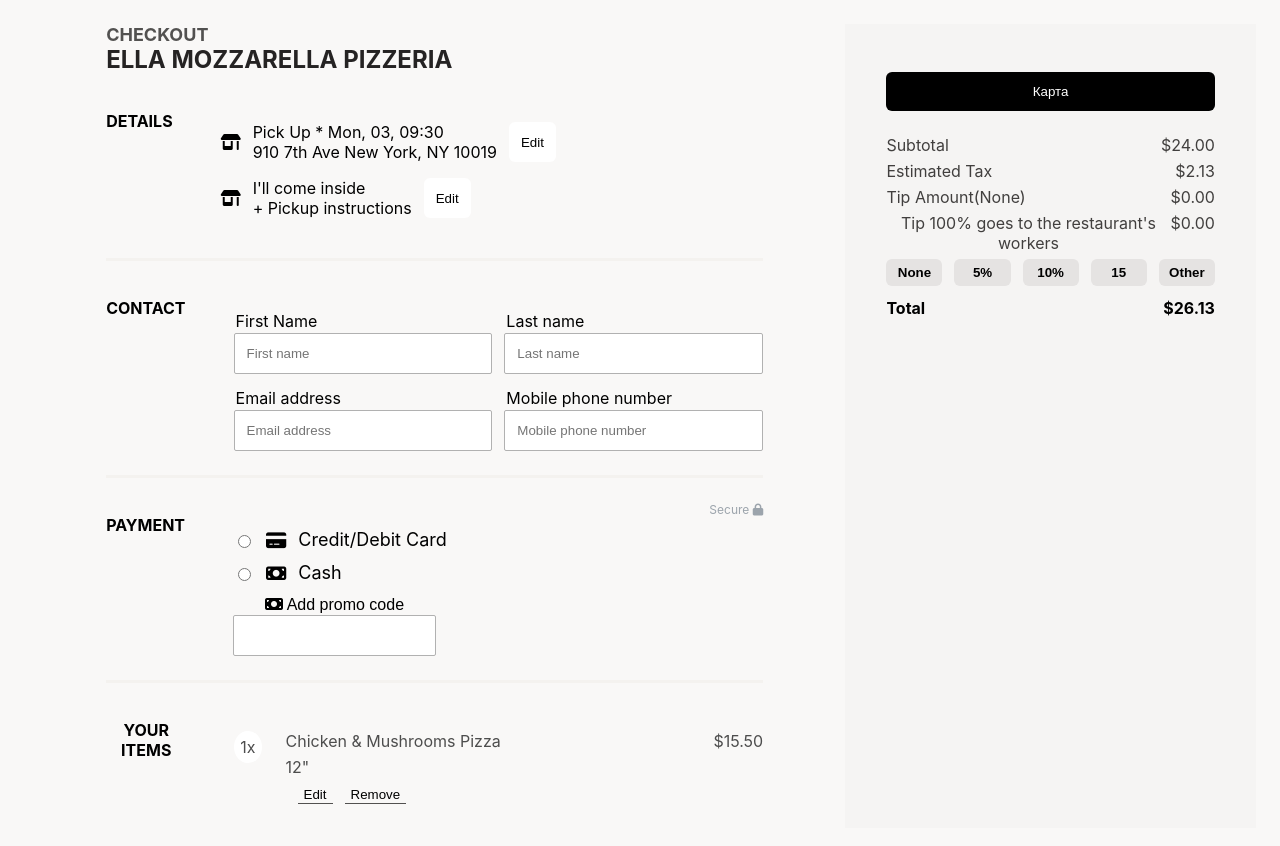
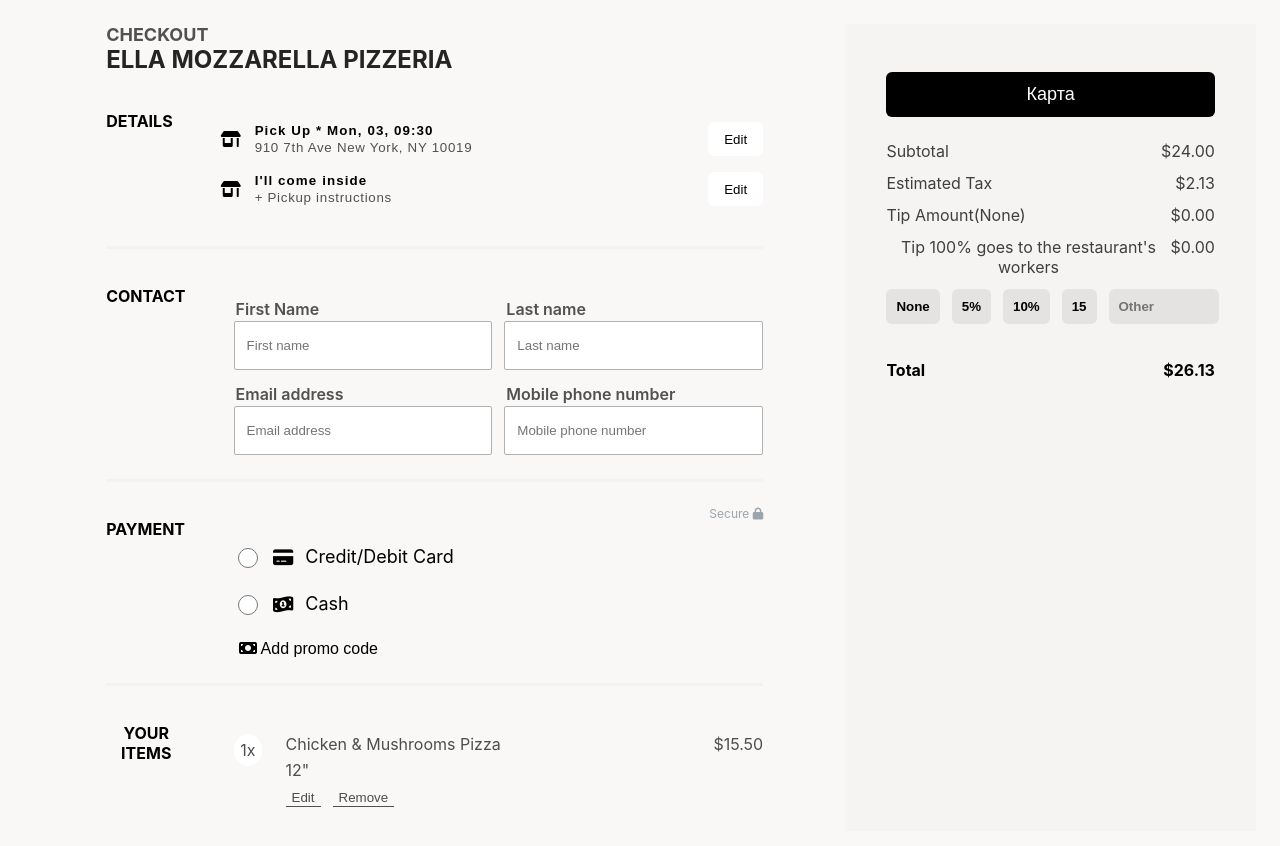
Before and after one commit to DimitarSergeev/CheckOut, a React (Create React App) app in the folder my-app/: page / in a window 1280 px wide. Shown: the top 846 px of the page. Built offline with nearby package versions, Linux system fonts and the light colour scheme.

Commit message:
control reciver form

```diff
--- a/my-app/src/components/CheckOut/CheckOut.js
+++ b/my-app/src/components/CheckOut/CheckOut.js
@@ -1,6 +1,62 @@
+import { useState } from "react";
 import styles from "./CheckOut.module.css";
 
 const CheckOut = () => {
+  const [reciverData, setReciverData] = useState({
+    firstName: "",
+    lastName: "",
+    email: "",
+    phone: "",
+  });
+  const [errors, setErrors] = useState({
+    firstName: "",
+    lastName: "",
+    email: "",
+    phone: "",
+  });
+  const [showContent, setShowContent] = useState({
+    promo: false,
+  });
+
+  const handleReciverChange = (e) => {
+    setReciverData((state) => ({
+      ...state,
+      [e.target.name]: e.target.value,
+    }));
+  };
+  const validate = (e) => {
+    switch (e.target.name) {
+      case "email":
+        setErrors((state) => ({
+          ...state,
+          [e.target.name]: !reciverData.email.match(
+            /^[a-zA-Z0-9]{4,}@[a-zA-Z]+.[a-zA-Z]{2,}/
+          ),
+        }));
+        break;
+      case "firstName":
+        setErrors((state) => ({
+          ...state,
+          [e.target.name]: reciverData.firstName.length < 4,
+        }));
+        break;
+      case "lastName":
+        setErrors((state) => ({
+          ...state,
+          [e.target.name]: reciverData.lastName.length < 4,
+        }));
+        break;
+      case "phone":
+        setErrors((state) => ({
+          ...state,
+          [e.target.name]: reciverData.phone.length < 9,
+        }));
+        break;
+      default:
+        break;
+    }
+  };
+
   return (
     <section className={styles["container"]}>
       <div className={styles["order-cont"]}>
@@ -16,20 +72,23 @@
             <div className={styles["ship-item"]}>
               <i className="fa-solid fa-shop"></i>
               <div className={styles["desc-cont"]}>
-                <p className={styles["pick-up"]}>Pick Up * Mon, 03, 09:30</p>
-                <span className={styles["place"]}>
-                  910 7th Ave New York, NY 10019
-                </span>
+                <input type="text" value="Pick Up * Mon, 03, 09:30" disabled />
+                <input
+                  type="text"
+                  value="910 7th Ave New York, NY 10019"
+                  disabled
+                />
               </div>
+
               <button className={styles["edit-btn"]}>Edit</button>
             </div>
-
             <div className={styles["ship-item"]}>
               <i className="fa-solid fa-shop"></i>
               <div className={styles["desc-cont"]}>
-                <p className={styles["pick-up"]}>I'll come inside</p>
-                <span className={styles["place"]}>+ Pickup instructions</span>
+                <input type="text" value="I'll come inside" disabled />
+                <input type="text" value="+ Pickup instructions" disabled />
               </div>
+
               <button className={styles["edit-btn"]}>Edit</button>
             </div>
           </div>
@@ -40,19 +99,47 @@
           <div className={styles["reciver-cont"]}>
             <div className={styles["input-cont"]}>
               <label htmlFor="name">First Name</label>
-              <input type="text" placeholder="First name" />
+              <input
+                type="text"
+                placeholder="First name"
+                name="firstName"
+                onChange={handleReciverChange}
+                onBlur={(e) => validate(e)}
+                style={{ border: errors.firstName ? "1px solid red" : "" }}
+              />
             </div>
             <div className={styles["input-cont"]}>
               <label htmlFor="name">Last name</label>
-              <input type="text" placeholder="Last name" />
+              <input
+                type="text"
+                placeholder="Last name"
+                name="lastName"
+                onChange={handleReciverChange}
+                onBlur={(e) => validate(e)}
+                style={{ border: errors.lastName ? "1px solid red" : "" }}
+              />
             </div>
             <div className={styles["input-cont"]}>
               <label htmlFor="name">Email address</label>
-              <input type="text" placeholder="Email address" />
+              <input
+                type="text"
+                name="email"
+                placeholder="Email address"
+                onChange={handleReciverChange}
+                onBlur={(e) => validate(e)}
+                style={{ border: errors.email ? "1px solid red" : "" }}
+              />
             </div>
             <div className={styles["input-cont"]}>
               <label htmlFor="name">Mobile phone number</label>
-              <input type="number" placeholder="Mobile phone number" />
+              <input
+                type="number"
+                name="phone"
+                placeholder="Mobile phone number"
+                onChange={handleReciverChange}
+                onBlur={(e) => validate(e)}
+                style={{ border: errors.phone ? "1px solid red" : "" }}
+              />
             </div>
           </div>
         </div>
@@ -61,23 +148,31 @@
           <h2 className={styles["title"]}>PAYMENT</h2>
           <div className={styles["paymet-methods"]}>
             <span className={styles["secure-icon"]}>
-              Secure <i class="fa-solid fa-lock"></i>
+              Secure <i className="fa-solid fa-lock"></i>
             </span>
             <div className={styles["payment-item"]}>
               <input type="radio" />
-              <i class="fa-solid fa-credit-card"></i>
+              <i className="fa-solid fa-credit-card"></i>
               <span className={styles["payment-title"]}>Credit/Debit Card</span>
             </div>
             <div className={styles["payment-item"]}>
               <input type="radio" />
-              <i class="fa-solid fa-money-bill"></i>
+              <i className="fa-solid fa-money-bill-1-wave"></i>
               <span className={styles["payment-title"]}>Cash</span>
             </div>
             <div className={styles["promo-code-cont"]}>
-              <button className={styles["promo-code-btn"]}>
-                <i class="fa-solid fa-money-bill"></i> Add promo code
+              <button
+                className={styles["promo-code-btn"]}
+                onClick={() =>
+                  setShowContent((state) => ({
+                    ...state,
+                    promo: !showContent.promo,
+                  }))
+                }
+              >
+                <i className="fa-solid fa-money-bill"></i> Add promo code
               </button>
-              <input type="text" />
+              {showContent.promo && <input type="text" name="promoCode" />}
             </div>
           </div>
         </div>
@@ -122,11 +217,24 @@
               <span>$0.00</span>
             </li>
             <li className={styles["discount-cont"]}>
-              <button className={styles["tip-btn"]}>None</button>
-              <button className={styles["tip-btn"]}>5%</button>
-              <button className={styles["tip-btn"]}>10%</button>
-              <button className={styles["tip-btn"]}>15</button>
-              <button className={styles["tip-btn"]}>Other</button>
+              <button className={styles["tip-btn"]} name="None">
+                None
+              </button>
+              <button className={styles["tip-btn"]} name="5">
+                5%
+              </button>
+              <button className={styles["tip-btn"]} name="10">
+                10%
+              </button>
+              <button className={styles["tip-btn"]} name="15">
+                15
+              </button>
+              <input
+                className={styles["tip-btn"]}
+                type="number"
+                name="other"
+                placeholder="Other"
+              />
             </li>
             <li className={styles["info-item"]}>
               <span className={styles["total-sum"]}>Total</span>
--- a/my-app/src/components/CheckOut/CheckOut.module.css
+++ b/my-app/src/components/CheckOut/CheckOut.module.css
@@ -8,6 +8,15 @@
 }
 .container li {
     list-style: none;
+}
+.container input::-webkit-outer-spin-button,
+.container input::-webkit-inner-spin-button {
+  -webkit-appearance: none;
+  margin: 0;
+}
+.container input{
+    outline: none;
+    -moz-appearance: textfield;
 }
 
 .container {
@@ -57,7 +66,6 @@
   width: 100%;
 }
 .ship-item {
-  width: 100%;
   display: flex;
   gap: 12px;
   text-align: start;
@@ -67,16 +75,30 @@
 .ship-item i {
   align-self: center;
 }
-
+.desc-cont {
+  display: flex;
+  flex-direction: column;
+  width: 100%;
+}
+.desc-cont input[type="text"] {
+  border: none;
+  background-color: transparent;
+  max-width: 300px;
+  color: black;
+  font-weight: 600;
+  letter-spacing: 1.1px;
+}
+.desc-cont input[type="text"]:nth-child(2) {
+  font-weight: 400;
+  letter-spacing: 0.7px;
+  color: #525150;
+}
 .edit-btn {
-  position: relative;
-  right: 0px;
   background-color: white;
   border: none;
   border-radius: 6px;
-  padding: 4px 12px;
+  padding: 4px 16px;
   cursor: pointer;
-
 }
 
 .receiver-info {
@@ -99,21 +121,14 @@
 }
 .input-cont label {
   padding: 2px;
+  color: #525150;
+  font-weight: 600;
 }
-.input-cont input,
-.promo-code-cont input {
-  outline: none;
-  -moz-appearance: textfield;
-  padding: 12px;
+.input-cont input {
+  padding: 16px 12px;
   border-radius: 2px;
   border: 1px solid #b1b1b1;
 }
-.input-cont input::-webkit-outer-spin-button,
-.input-cont input::-webkit-inner-spin-button {
-  -webkit-appearance: none;
-  margin: 0;
-}
-
 
 .payment-cont {
   width: 100%;
@@ -126,7 +141,7 @@
   display: flex;
   flex-direction: column;
   align-items: flex-start;
-  gap: 12px;
+  gap: 24px;
 }
 .secure-icon {
   align-self: flex-end;
@@ -139,9 +154,18 @@
   align-items: center;
   font-size: 18px;
 }
+.payment-item input[type="radio"] {
+  height: 20px;
+  width: 20px;
+}
+
 .promo-code-cont {
   display: flex;
   flex-direction: column;
+}
+.promo-code-cont input {
+  margin-top: 6px;
+  padding: 6px;
 }
 .promo-code-btn {
   background-color: transparent;
@@ -155,27 +179,27 @@
   display: flex;
   padding: 24px 0 24px 0;
 }
-.items-cont{
+.items-cont {
   width: 100%;
 }
-.order-item{
+.order-item {
   display: flex;
   gap: 24px;
   width: 100%;
-    color: #4d4d4d;;
+  color: #4d4d4d;
 }
-.container ul{
-    padding-top: 24px ;
+.container ul {
+  padding-top: 24px;
 }
 
-.qty-count{
+.qty-count {
   padding: 6px;
   background-color: white;
   border-radius: 50%;
   height: fit-content;
   color: #4d4d4d;
 }
-.item-desc{
+.item-desc {
   display: flex;
   flex-direction: column;
   width: 100%;
@@ -183,14 +207,15 @@
   text-align: start;
 }
 
-.action-btns button{
+.action-btns button {
   border: none;
   background-color: transparent;
   border-bottom: 1px solid #525150;
-    margin-left: 12px;
+  margin-right: 12px;
   cursor: pointer;
+  color: #4d4d4d;
 }
-.price{
+.price {
   position: relative;
   right: 0;
 }
@@ -198,51 +223,60 @@
 .finish-order {
   background-color: #f5f4f3;
 }
-.finish-order .content{
+.finish-order .content {
   width: 80%;
   margin: 0 auto;
   padding-top: 48px;
 }
 
-.finish-btn{
+.finish-btn {
   width: 100%;
   padding: 12px;
   background-color: black;
   color: white;
   border: none;
   border-radius: 6px;
+  cursor: pointer;
+  font-size: 18px;
 }
-.order-summary{
+/* .finish-btn:hover{
+    background-color: #e5e3e2;
+    color: black;
+} */
+.order-summary {
   display: flex;
   flex-direction: column;
-    gap: 6px;
+  gap: 12px;
 }
-.info-item{
+.info-item {
   display: flex;
   justify-content: space-between;
   width: 100%;
   color: #413f3e;
 }
-.discount-cont{
+.discount-cont {
   display: grid;
-    grid-template-columns: repeat(5,1fr);
+  grid-template-columns: repeat(5, 1fr);
   gap: 12px;
 }
-.tip-btn{
-    padding: 6px;
+.discount-cont input{
+    max-width: 90px;
+}
+.tip-btn {
+  padding: 10px;
   background-color: #e5e3e2;
   border: none;
   border-radius: 6px;
   font-weight: bold;
 }
 
-.tip-btn:focus{
+.tip-btn:focus {
   background-color: black;
   color: white;
 }
 
-.total-sum{
+.total-sum {
   color: black;
   font-weight: bold;
-    padding-top: 6px;
+  padding-top: 24px;
 }
```
Lines whose indentation alone changed are shown as unchanged.
